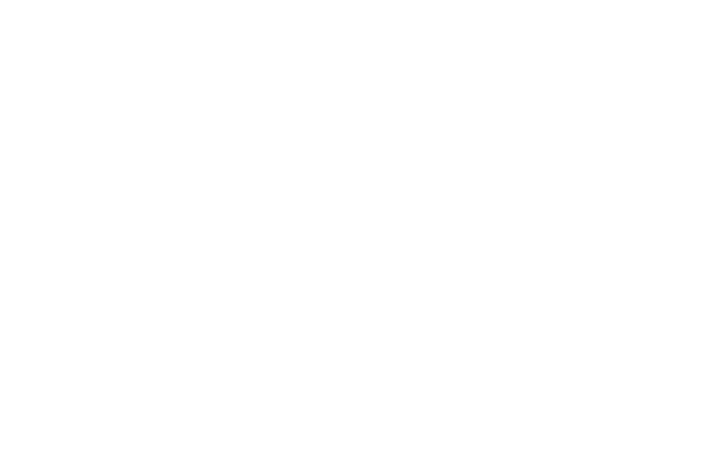
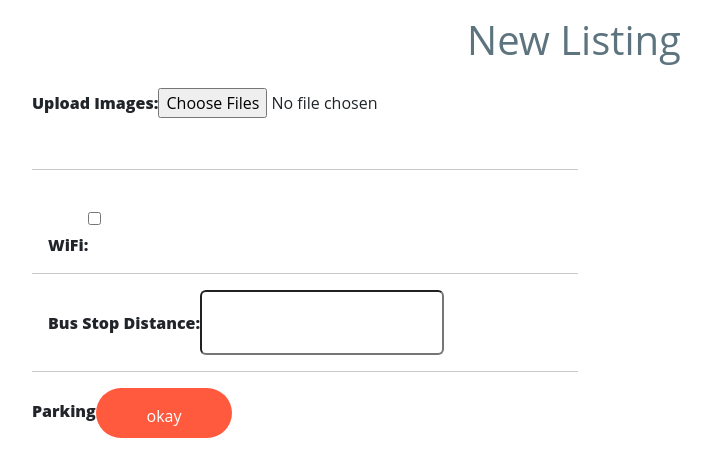
Before and after one commit to HilarioNengareJr/real-estate-site-prototype, a React (Create React App) app in the folder evbulucu/: page /create-post in a window 1280 px wide. Before the commit this address had no page. Shown: the top 476 px of the page, without its empty margins (66-777 px from the left). Built offline with nearby package versions, Linux system fonts and the light colour scheme; a web font is replaced by a local one.

Commit message:
added create post component

```diff
--- a/evbulucu/src/App.js
+++ b/evbulucu/src/App.js
@@ -4,6 +4,7 @@
 import Login from './components/Login';
 import Register from './components/Register';
 import Listing from './components/Listing';
+import CreatePost from './components/CreatePost';
 
 import { BrowserRouter as Router, Routes, Route } from "react-router-dom";
 
@@ -15,7 +16,7 @@
         <Route path='/login' element={<Login />} />
         <Route path='/register' element={<Register />} />
         <Route path='/listings' element={<Listing />} />
-
+        <Route path='/create-post' element={<CreatePost />} />
       </Routes>
     </Router>
   );
--- a/evbulucu/src/components/CreatePost.js
+++ b/evbulucu/src/components/CreatePost.js
@@ -1,7 +1,7 @@
 import React, { useState } from 'react';
 import './CreatePost.css';
 
-const PostingComponent = () => {
+const CreatePost = () => {
 
     const [imageFiles, setImageFiles] = useState([]);
     const [details, setDetails] = useState({
@@ -33,24 +33,29 @@
 
     return (
         <div className='container'>
-            <h2>Create a New Posting</h2>
-            <form onSubmit={handleSubmit}>
+        <div className='row'>
+        <h1 className='text-center p-3'>New Listing</h1>
+        <div className='col-6 ms-3'>
+
+            <form className='upload-form ' onSubmit={handleSubmit}>
                 <div>
-                    <label>Upload Images:</label>
-                    <input type="file" multiple onChange={handleFileChange} />
+                    <label for='images'>Upload Images: </label>
+                    <input name='images' className='shadow-none' type="file" multiple onChange={handleFileChange} />
                 </div>
-                <div>
-                    <label>WiFi:</label>
-                    <input
+                <hr className='w-100 mx-auto'/>
+                <div className='m-3'>
+                    <label for='wifi'>WiFi: </label>
+                    <input className='shadow-none'
                         type="checkbox"
                         name="wifi"
                         checked={details.wifi}
                         onChange={handleInputChange}
                     />
                 </div>
-                <div>
-                    <label>Bus Stop Distance:</label>
-                    <input
+                <hr className='w-100 mx-auto'/>
+                <div className='m-3'>
+                    <label for='busStopDistance'>Bus Stop Distance: </label>
+                    <input className='shadow-none border-1 rounded p-3'
                         type="text"
                         name="busStopDistance"
                         value={details.busStopDistance}
@@ -58,12 +63,14 @@
                     />
                 </div>
 
-
-
-                <button type="submit">Submit</button>
+                <hr className='w-100 mx-auto'/>
+                <label>Parking</label>
+                <button className='btn w-25 p-3 mx-auto' type="submit">okay</button>
             </form>
+            </div>
+            </div>
         </div>
     );
 };
 
-export default PostingComponent;
+export default CreatePost;
--- a/evbulucu/src/components/NavBarOnPost.css
+++ b/evbulucu/src/components/NavBarOnPost.css
@@ -28,3 +28,7 @@
     border-top: 1px solid orange !important;
     margin: 2px;
   }
+
+  .d-line{
+    display: inline;
+  }
--- a/evbulucu/src/components/NavBarOnPost.js
+++ b/evbulucu/src/components/NavBarOnPost.js
@@ -1,7 +1,7 @@
 import React, { useEffect, useState } from 'react';
 import 'bootstrap/dist/css/bootstrap.min.css';
 import 'bootstrap/dist/js/bootstrap.bundle.min.js';
-import { Navbar, Container, Form, FormControl, Modal, Nav} from 'react-bootstrap';
+import { Navbar, Container, Form, FormControl, Modal, Nav } from 'react-bootstrap';
 import { FontAwesomeIcon } from '@fortawesome/react-fontawesome';
 import { faSearch } from '@fortawesome/free-solid-svg-icons';
 import { Link } from 'react-router-dom';
@@ -44,8 +44,10 @@
                 Home
               </Link>
             </Nav.Link>
-              <Nav.Link className="nav-item w-100 m-3 text-center no-wrap" href="#" active>
-                List
+            <Nav.Link className="nav-item w-100 m-3 text-center no-wrap " active>
+              <Link to='/create-post' className='d-inline'>
+                Add Listing
+              </Link>
             </Nav.Link>
             <Nav.Link className="nav-item w-100 m-3 text-center no-wrap" href="#" active>
               Profile
@@ -70,8 +72,10 @@
                 Home
               </Link>
             </Nav.Link>
-            <Nav.Link href="#" onClick={closeModal}>
+            <Nav.Link onClick={closeModal}>
+              <Link to='/create-post'>
                 Add Listing
+              </Link>
             </Nav.Link>
           </Nav>
         </Modal.Body>
```
Lines whose indentation alone changed are shown as unchanged.
